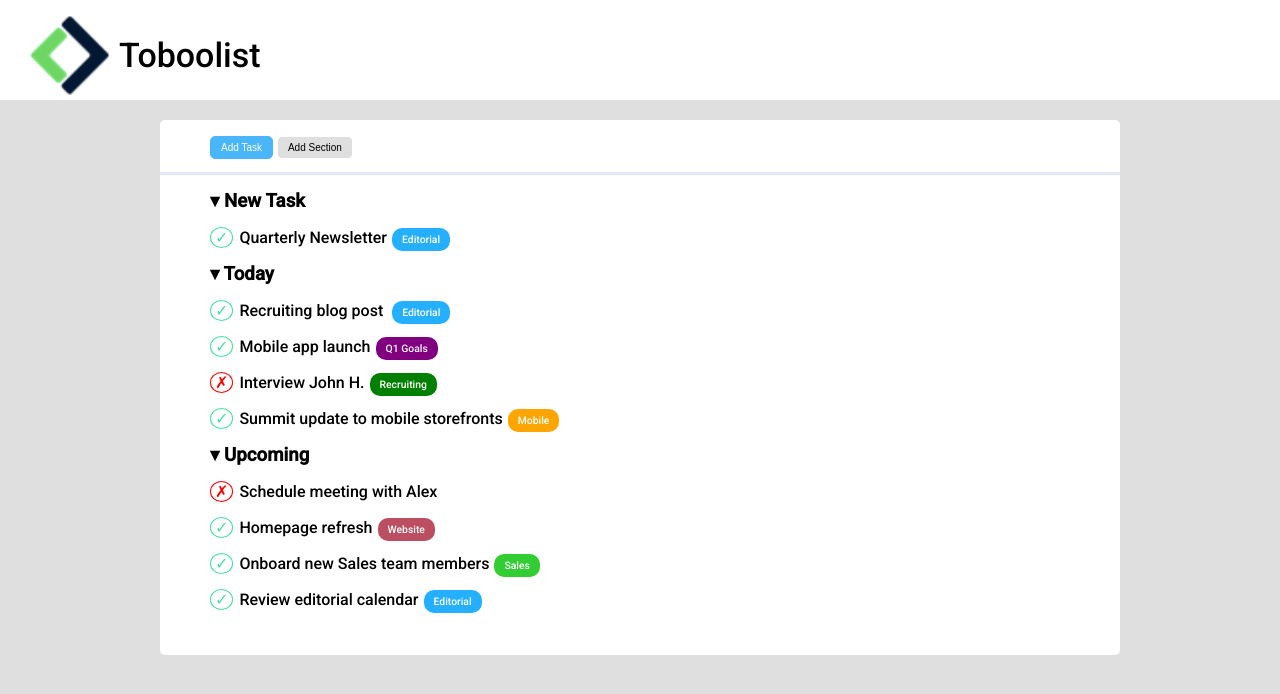
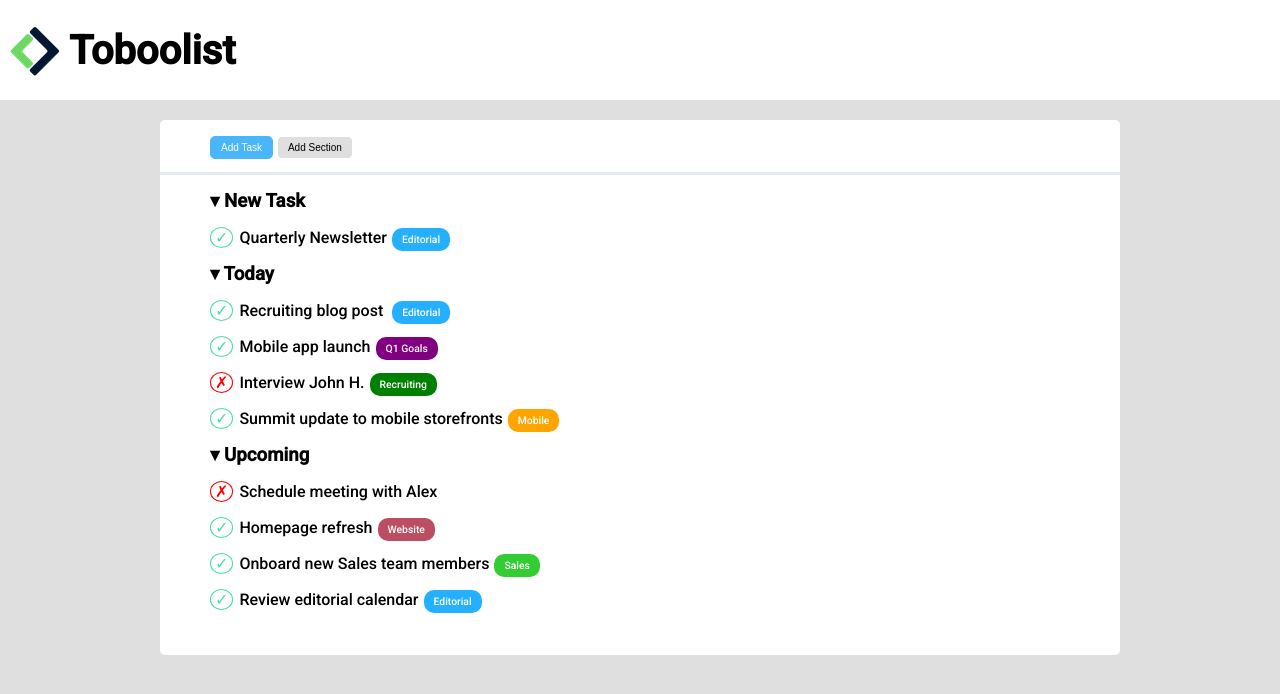
Before and after one commit to ManasseDettoMana/html-css-toboolist, a plain HTML site: page index.html in a window 1280 px wide. Drawn offline with Linux system fonts and the light colour scheme.

Commit message:
header-logo dimension fixed

```diff
--- a/css/style.css
+++ b/css/style.css
@@ -9,20 +9,18 @@ header{
     width: 100%;
     height: 100px;
     background-color: white;
-    /* line-height: 100px; */
+    line-height: 100px;
     margin-bottom: 20px;
-    padding: 10px 20px;
 }
 
 #main-logo{
-    height: 100%;
     vertical-align: middle;
 }
 
 #title{
     vertical-align: middle;
-    /* font-weight: bold; */
-    font-size: 34px;
+    font-weight: bold;
+    font-size: 40px;
     font-family: 'Roboto', sans-serif;
 }
 
```
